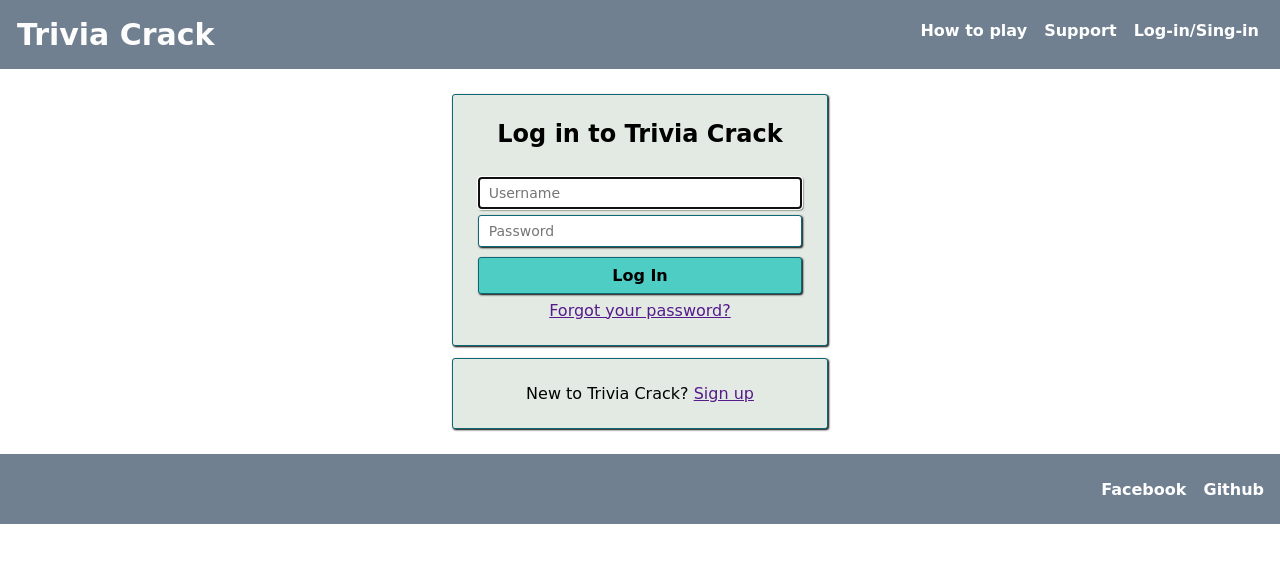
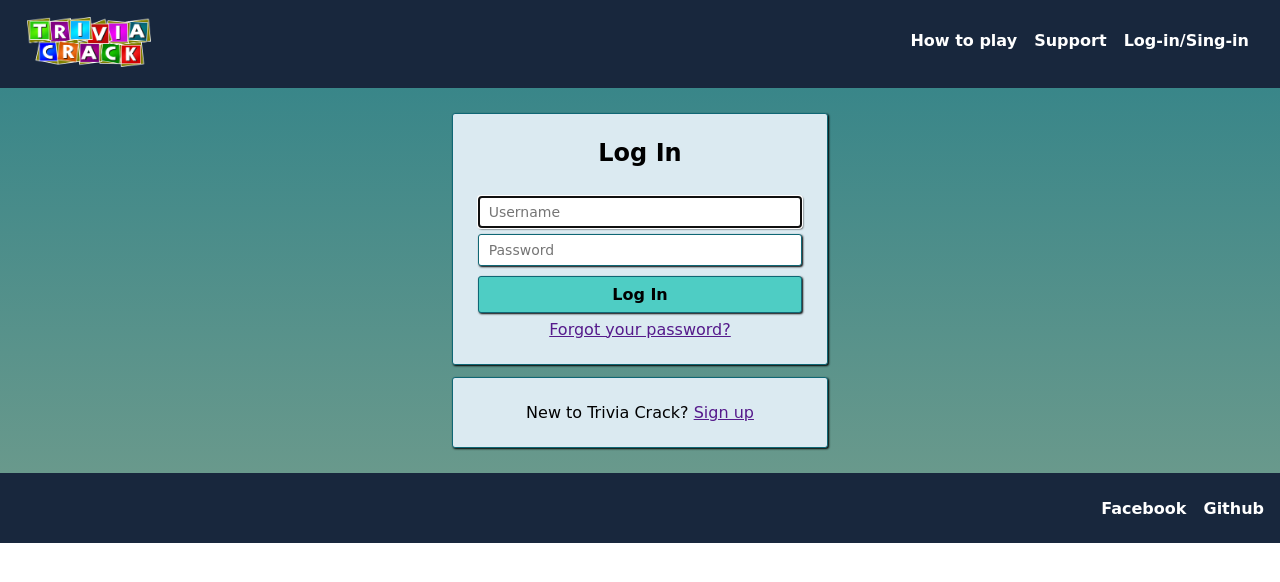
Before and after one commit to ricmtz/TriviaCrack, a plain HTML site: page views/login.html in a window 1280 px wide. Drawn offline with Linux system fonts and the light colour scheme.

Commit message:
#3 add color in views, logo and icon

```diff
--- a/css/library.css
+++ b/css/library.css
@@ -54,7 +54,7 @@
 
 .nav-menu{
     position: absolute;
-    padding: 5px;
+    padding: 15px;
     right: 10px;
     list-style: none;
 }
--- /dev/null
+++ b/css/main.css
@@ -0,0 +1,30 @@
+/* Containers */
+header {
+    background: #18273D;
+}
+
+main {
+    background: linear-gradient(#398689, #69998C);
+}
+
+section {
+}
+
+footer {
+    background: #18273D;
+}
+
+ /* Classes */
+
+.list-friends {
+    background: #DBEAF1;
+}
+
+.logo-item{
+    margin-left: 10px;
+    width: 40%;
+}
+
+.base-container {
+    background: #DBEAF1;
+}
--- a/views/login.html
+++ b/views/login.html
@@ -4,11 +4,13 @@
     <meta charset="utf-8">
     <title>Trivia Crack Log In</title>
     <link rel="stylesheet" href="../css/library.css">
+    <link rel="stylesheet" href="../css/main.css">
+    <link rel="shortcut icon" href="../favicon.ico">
   </head>
   <body>
     <header>
       <div class="logo">
-        <a href="" class="logo-item">Trivia Crack</a>
+          <img src="../img/logo.png" class="logo-item">
       </div>
       <nav>
         <ul class="nav-menu">
@@ -21,7 +23,7 @@
     <main>
       <div class="base-container">
         <div class="login-text">
-          <h1 class="login-text">Log in to Trivia Crack</h1>
+          <h1 class="login-text">Log In</h1>
         </div>
         <form class="login-form" action="index.html" method="post">
           <div class="input-container">
```
Also changed, not shown: views/index.html (+3 -1 lines), views/profile.html (+3 -1 lines), views/register.html (+5 -3 lines), views/welcome.html (renamed from views/index_login.html, +3 -1 lines), favicon.ico (added), img/logo.png (added).
